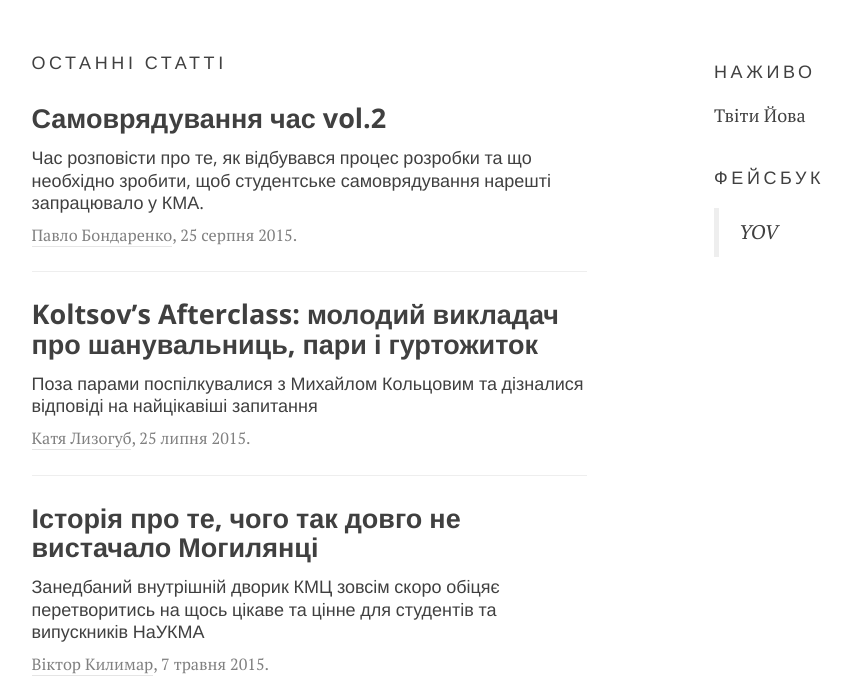
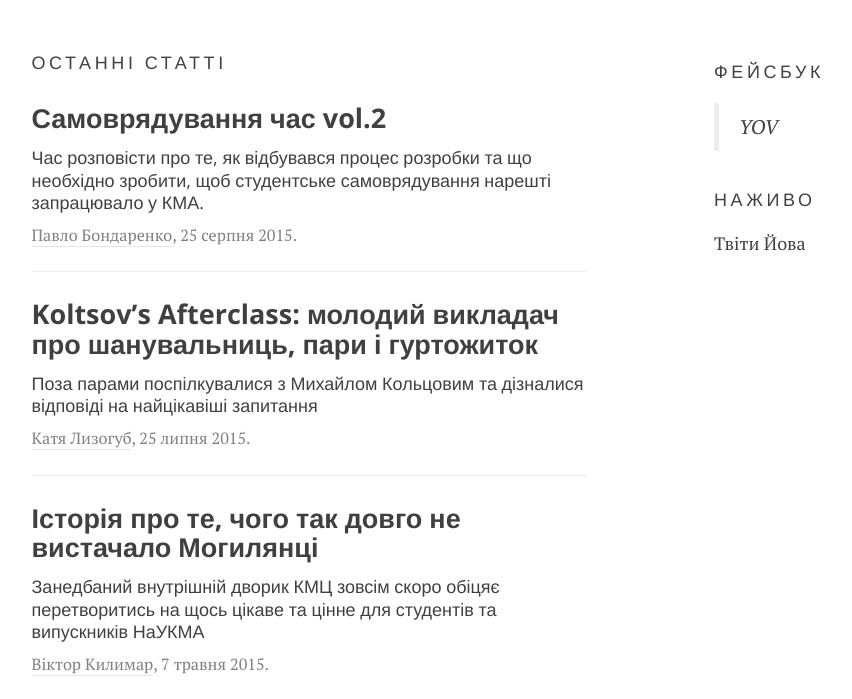
Before and after one commit to boretskyi/boretskyi.github.io, a Jekyll site: the page built from journal/index.html, in a window 1280 px wide and 900 px high, scrolled down 334 px, cut to the strip 201-900 px from the top of the window. Shown: the whole strip, without its empty margins (136-988 px from the left). Built offline with Jekyll 4.4.1, drawn with Linux system fonts in a browser that asks for light colours; nearby versions of some CDN libraries; the list of posts is cut into pages by our own code; comment, search, counter and statistics services are not loaded.

Commit message:
Change order

```diff
--- a/_layouts/journal.html
+++ b/_layouts/journal.html
@@ -61,6 +61,11 @@ title: Вісник
     </div>
     <div class="col-lg-4 col-md-4 col-lg-offset-1 hidden-xs hidden-sm">
       <div class="widgets">
+
+        <div class="category">Фейсбук</div>
+
+        <div class="fb-page widget" data-href="https://www.facebook.com/yovkma" data-small-header="true" data-adapt-container-width="true" data-width="500" data-hide-cover="true" data-show-facepile="true"><div class="fb-xfbml-parse-ignore"><blockquote cite="https://www.facebook.com/yovkma"><a href="https://www.facebook.com/yovkma">YOV</a></blockquote></div></div>
+
         <div class="category">Наживо</div>
 
         <div class="widget">
@@ -68,10 +73,6 @@ title: Вісник
           Твіти Йова
           </a>
         </div>
-
-        <div class="category">Фейсбук</div>
-
-        <div class="fb-page widget" data-href="https://www.facebook.com/yovkma" data-small-header="true" data-adapt-container-width="true" data-width="500" data-hide-cover="true" data-show-facepile="true"><div class="fb-xfbml-parse-ignore"><blockquote cite="https://www.facebook.com/yovkma"><a href="https://www.facebook.com/yovkma">YOV</a></blockquote></div></div>
       </div>
     </div>
   </div>
```
